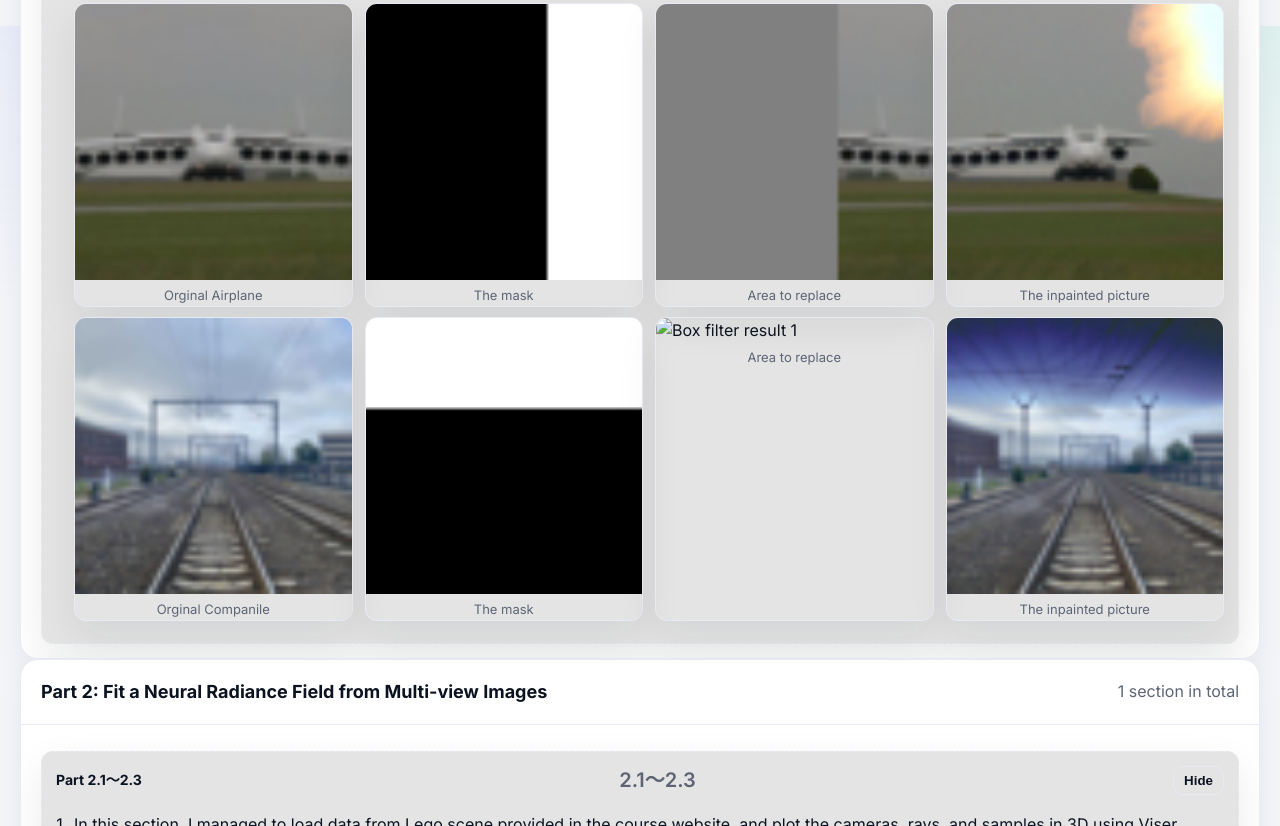
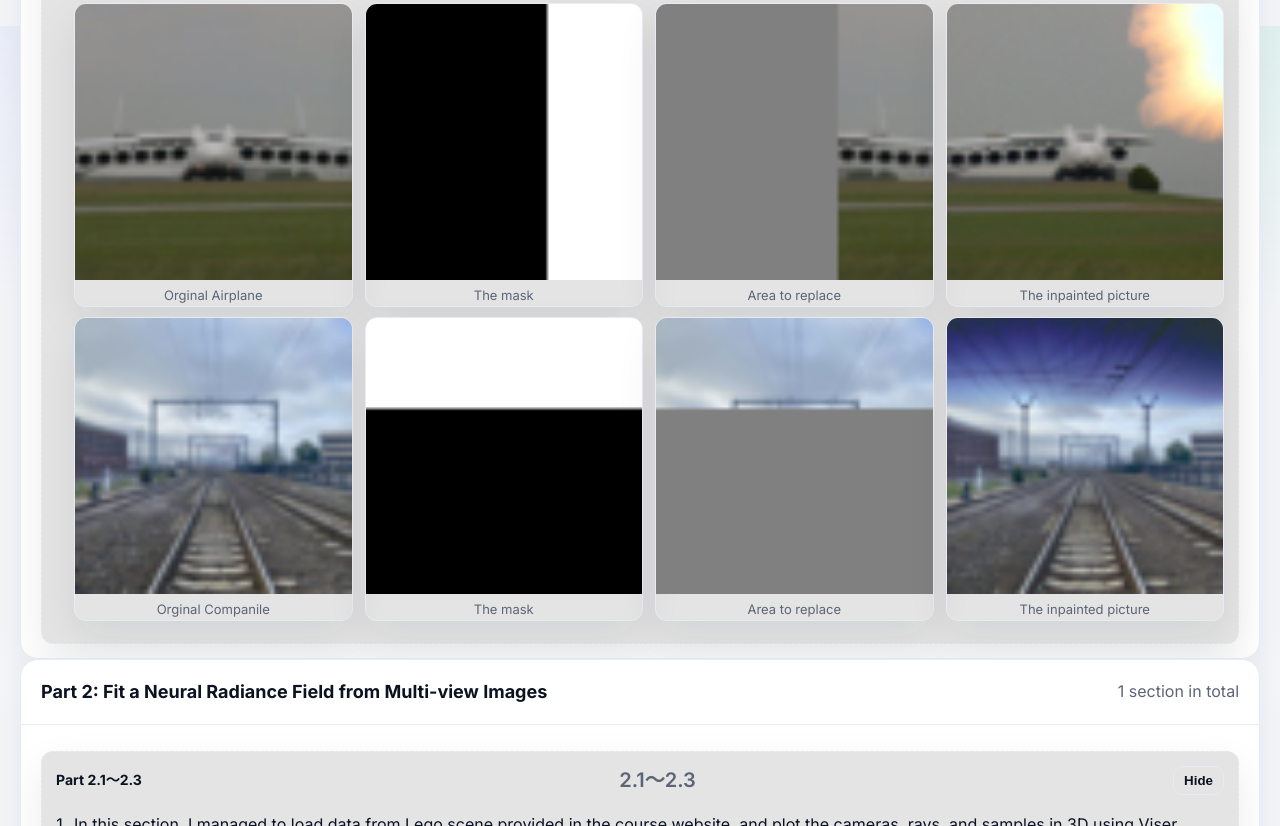
Before and after one commit to aprilavrilivan/aprilavrilivan.github.io, a plain HTML site: page 6/index.html in a window 1280 px wide. Shown: the part 11174-12000 px from the top of the page. Drawn offline with Linux system fonts and the light colour scheme; files whose address does not match are found by name.

Commit message:
Fix image source for toreplac3 in index.html

```diff
--- a/6/index.html
+++ b/6/index.html
@@ -878,7 +878,7 @@
                     <div class="caption">The mask</div>
                   </div>
                   <div class="thumb">
-                    <img src="media/toreplace3" alt="Box filter result 1">
+                    <img src="media/toreplace3.png" alt="Box filter result 1">
                     <div class="caption">Area to replace</div>
                   </div>
                   <div class="thumb">
```
